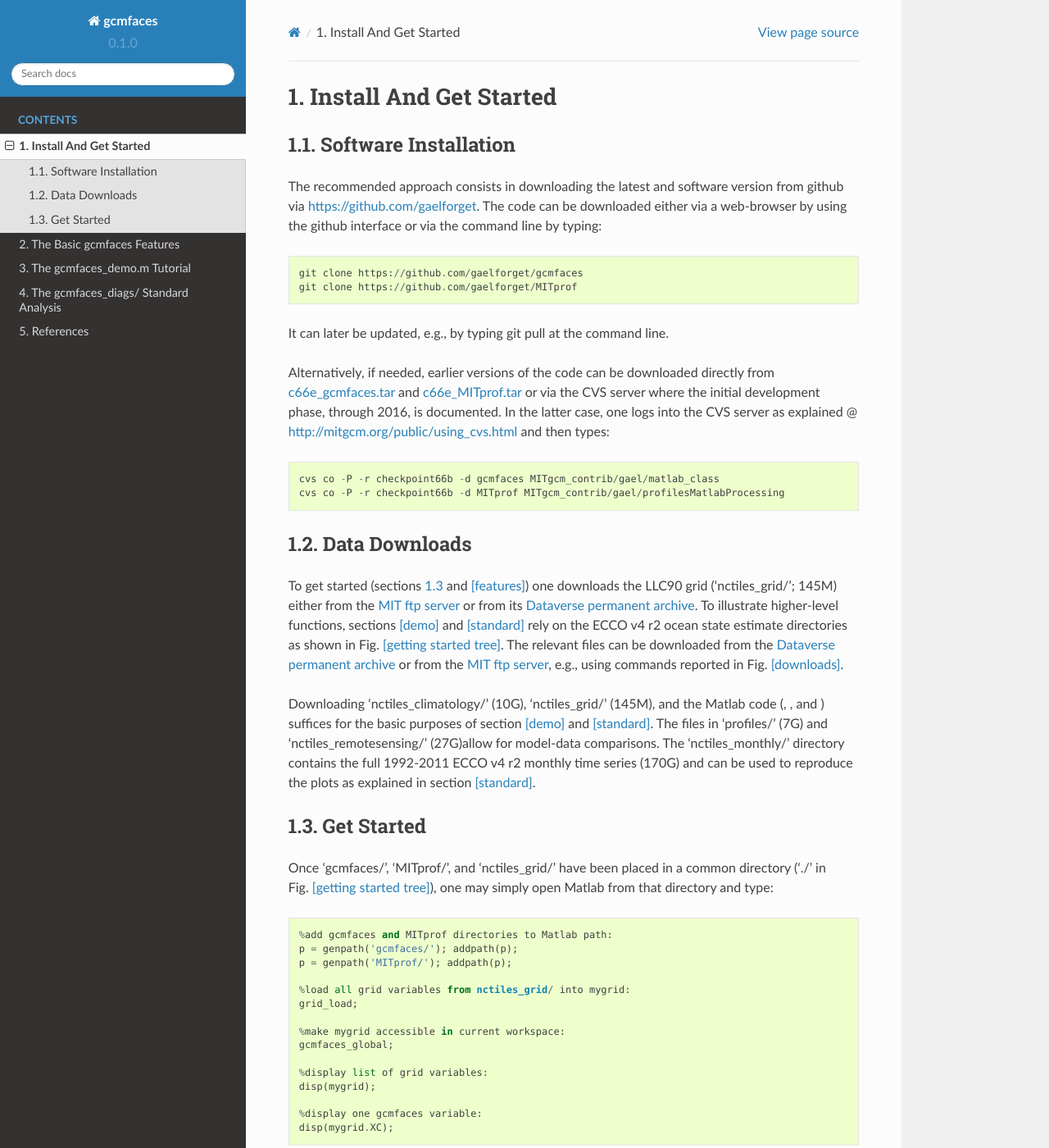
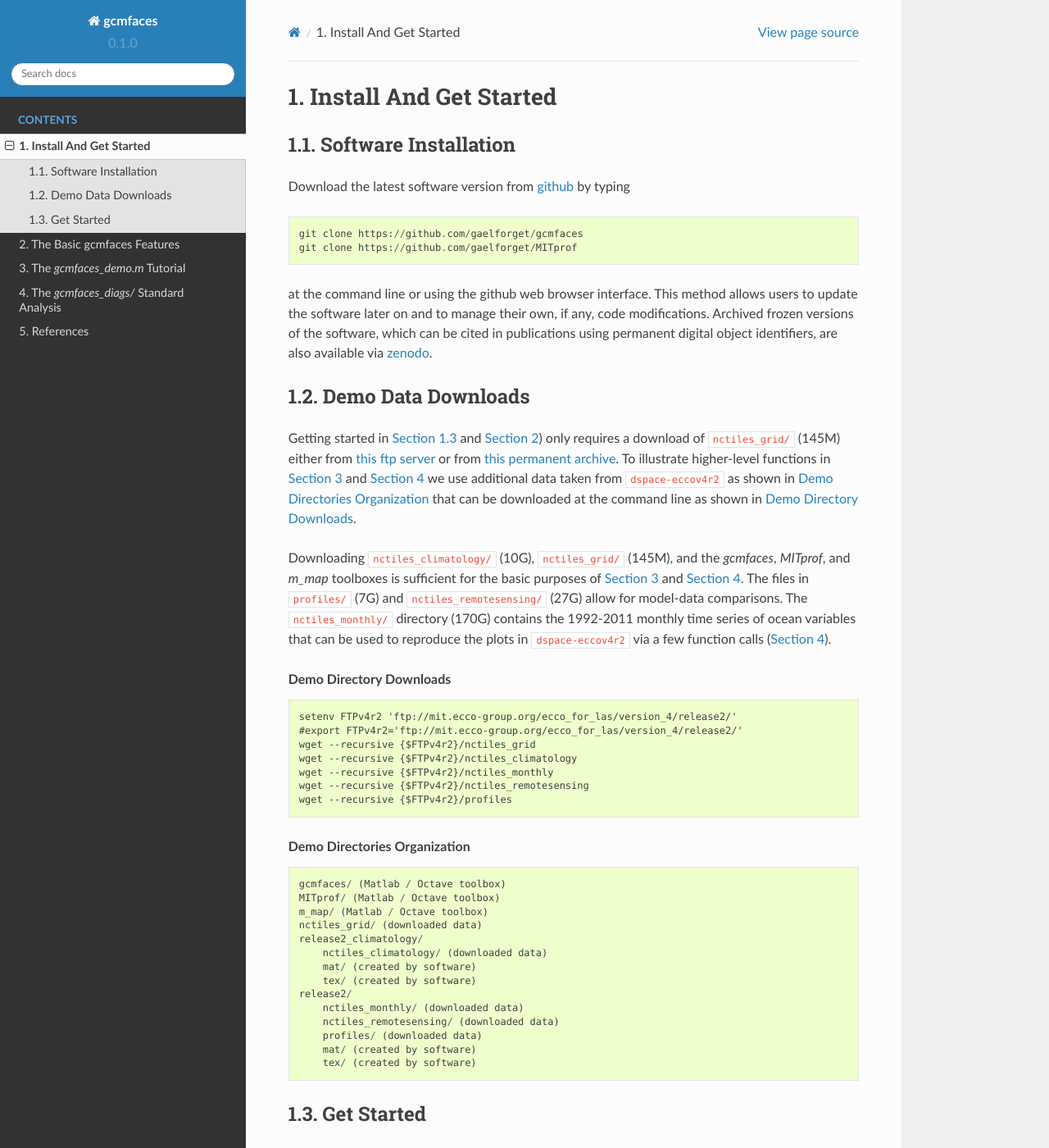
Before and after one commit to MITgcm/gcmfaces, a Sphinx documentation site: the page built from docs/prep_install.rst, in a window 1280 px wide and 1400 px high. Shown: the whole window at 82% size. Built offline with Sphinx 7.4.7 and the Read the Docs theme 2.0.0, drawn with Linux system fonts in a browser that asks for light colours; cross-references to code outside the pages are shown as plain code; some of the changed text lies outside the part shown.

Commit message:
fix quotes, tables, and references

```diff
--- /dev/null
+++ b/docs/gcmfaces_demo_dirtree.rst
@@ -0,0 +1,17 @@
+
+::
+
+   gcmfaces/ (Matlab / Octave toolbox)
+   MITprof/ (Matlab / Octave toolbox)
+   m_map/ (Matlab / Octave toolbox)
+   nctiles_grid/ (downloaded data)
+   release2_climatology/
+       nctiles_climatology/ (downloaded data)
+       mat/ (created by software)
+       tex/ (created by software)
+   release2/
+       nctiles_monthly/ (downloaded data)
+       nctiles_remotesensing/ (downloaded data)
+       profiles/ (downloaded data)
+       mat/ (created by software)
+       tex/ (created by software)
--- a/docs/prep_install.rst
+++ b/docs/prep_install.rst
@@ -9,71 +9,65 @@ Install And Get Started
 Software Installation
 ---------------------
 
-The recommended approach consists in downloading the latest and software
-version from github via https://github.com/gaelforget. The code can be
-downloaded either via a web-browser by using the github interface or via
-the command line by typing:
+Download the latest software version from `github <https://github.com/gaelforget/>`__ by typing
 
 ::
 
     git clone https://github.com/gaelforget/gcmfaces
     git clone https://github.com/gaelforget/MITprof
 
-It can later be updated, e.g., by typing git pull at the command line.
+at the command line or using the github web browser interface. This method allows users to update the software later on and to manage their own, if any, code modifications. Archived frozen versions of the software, which can be cited in publications using permanent digital object identifiers, are also available via `zenodo <https://zenodo.org/badge/latestdoi/62541910>`__.
 
-| Alternatively, if needed, earlier versions of the code can be
-  downloaded directly from
-| `c66e_gcmfaces.tar <http://mit.ecco-group.org/opendap/ecco_for_las/version_4/checkpoints/>`__
-  and
-  `c66e_MITprof.tar <http://mit.ecco-group.org/opendap/ecco_for_las/version_4/checkpoints/>`__
-  or via the CVS server where the initial development phase, through
-  2016, is documented. In the latter case, one logs into the CVS server
-  as explained @ http://mitgcm.org/public/using_cvs.html and then types:
+.. _data:
+
+Demo Data Downloads
+-------------------
+
+Getting started in :numref:`getting_started` and :numref:`features`) only requires
+a download of ``nctiles_grid/`` (145M) either from `this ftp
+server <ftp://mit.ecco-group.org/ecco_for_las/version_4/release2/nctiles_grid/>`__
+or from `this permanent archive <http://dx.doi.org/10.7910/DVN/H8W5VW>`__. To illustrate
+higher-level functions in :numref:`demo` and :numref:`standard` we use additional data
+taken from :cite:`dspace-eccov4r2` as shown in :ref:`gcmfaces_demo_dirtree`
+that can be downloaded at the command line as shown in :ref:`downloads`.
+
+Downloading ``nctiles_climatology/`` (10G), ``nctiles_grid/`` (145M), and
+the `gcmfaces`, `MITprof`, and `m_map` toolboxes is sufficient for the basic
+purposes of :numref:`demo` and :numref:`standard`. The files
+in ``profiles/`` (7G) and ``nctiles_remotesensing/`` (27G) allow for
+model-data comparisons. The ``nctiles_monthly/`` directory (170G) contains
+the 1992-2011 monthly time series of ocean variables that can be used
+to reproduce the plots in :cite:`dspace-eccov4r2` via a few
+function calls (:numref:`standard`).
+
+.. _downloads:
+
+.. rubric:: Demo Directory Downloads
 
 ::
 
-    cvs co -P -r checkpoint66b -d gcmfaces MITgcm_contrib/gael/matlab_class
-    cvs co -P -r checkpoint66b -d MITprof MITgcm_contrib/gael/profilesMatlabProcessing
+    setenv FTPv4r2 'ftp://mit.ecco-group.org/ecco_for_las/version_4/release2/'
+    #export FTPv4r2='ftp://mit.ecco-group.org/ecco_for_las/version_4/release2/'
+    wget --recursive {$FTPv4r2}/nctiles_grid
+    wget --recursive {$FTPv4r2}/nctiles_climatology
+    wget --recursive {$FTPv4r2}/nctiles_monthly
+    wget --recursive {$FTPv4r2}/nctiles_remotesensing
+    wget --recursive {$FTPv4r2}/profiles
 
-.. _data:
+.. _gcmfaces_demo_dirtree:
 
-Data Downloads
---------------
+.. rubric:: Demo Directories Organization
 
-To get started (sections `1.3 <#getting started>`__ and
-`[features] <#features>`__) one downloads the LLC90 grid
-(‘nctiles_grid/’; 145M) either from the `MIT ftp
-server <ftp://mit.ecco-group.org/ecco_for_las/version_4/release2/nctiles_grid/>`__
-or from its `Dataverse permanent
-archive <http://dx.doi.org/10.7910/DVN/H8W5VW>`__. To illustrate
-higher-level functions, sections \ `[demo] <#demo>`__
-and \ `[standard] <#standard>`__ rely on the ECCO v4 r2 ocean state
-estimate :raw-latex:`\citep{dspace-eccov4r2}` directories as shown in
-Fig. \ `[getting started tree] <#getting started tree>`__. The relevant
-files can be downloaded from the `Dataverse permanent
-archive <https://dataverse.harvard.edu/dataverse/ECCOv4r2>`__ or from
-the `MIT ftp
-server <ftp://mit.ecco-group.org/ecco_for_las/version_4/release2/>`__,
-e.g., using commands reported in Fig. \ `[downloads] <#downloads>`__.
+.. include:: gcmfaces_demo_dirtree.rst
 
-Downloading ‘nctiles_climatology/’ (10G), ‘nctiles_grid/’ (145M), and
-the Matlab code (, , and ) suffices for the basic purposes of
-section \ `[demo] <#demo>`__ and \ `[standard] <#standard>`__. The files
-in ‘profiles/’ (7G) and ‘nctiles_remotesensing/’ (27G)allow for
-model-data comparisons. The ‘nctiles_monthly/’ directory contains the
-full 1992-2011 ECCO v4 r2 monthly time series (170G) and can be used to
-reproduce the :raw-latex:`\cite{dspace-eccov4r2}` plots as explained in
-section \ `[standard] <#standard>`__.
-
-.. _getting started:
+.. _getting_started:
 
 Get Started
 -----------
 
-Once ‘gcmfaces/’, ‘MITprof/’, and ‘nctiles_grid/’ have been placed in a
-common directory (‘./’ in
-Fig. \ `[getting started tree] <#getting started tree>`__), one may
-simply open Matlab from that directory and type:
+Once ``gcmfaces/``, ``MITprof/``, and ``nctiles_grid/`` have been placed in a
+common directory as shown in :ref:`gcmfaces_demo_dirtree`,
+open Matlab from that directory and type:
 
 ::
 
@@ -92,37 +86,3 @@ simply open Matlab from that directory and type:
 
     %display one gcmfaces variable:
     disp(mygrid.XC);
-
-.. raw:: latex
-
-   \dirtree{%
-   .1 ./.
-   .2 gcmfaces/ (Matlab toolbox).
-   .2 MITprof/ (Matlab toolbox).
-   .2 m\_map/ (Matlab toolbox).
-   .2 nctiles\_grid/ (netcdf files).
-   .2 release2\_climatology/.
-   .3 nctiles\_climatology/.
-   .3 mat/ (see section 5).
-   .3 tex/ (see section 5).
-   .2 release2/.
-   .3 nctiles\_monthly/.
-   .3 nctiles\_remotesensing/).
-   .3 profiles/.
-   .3 mat/ (see section 5).
-   .3 tex/ (see section 5).
-   }
-
-[getting started tree]
-
-::
-
-    setenv FTPv4r2 'ftp://mit.ecco-group.org/ecco_for_las/version_4/release2/'
-    #export FTPv4r2='ftp://mit.ecco-group.org/ecco_for_las/version_4/release2/'
-    wget --recursive {$FTPv4r2}/nctiles_grid
-    wget --recursive {$FTPv4r2}/nctiles_climatology
-    wget --recursive {$FTPv4r2}/nctiles_monthly
-    wget --recursive {$FTPv4r2}/nctiles_remotesensing
-    wget --recursive {$FTPv4r2}/profiles
-
-[downloads]
```
Also changed, not shown: docs/prep_basic.rst (+123 -131 lines), docs/prep_demo.rst (+12 -12 lines), docs/prep_diags.rst (+22 -32 lines).
